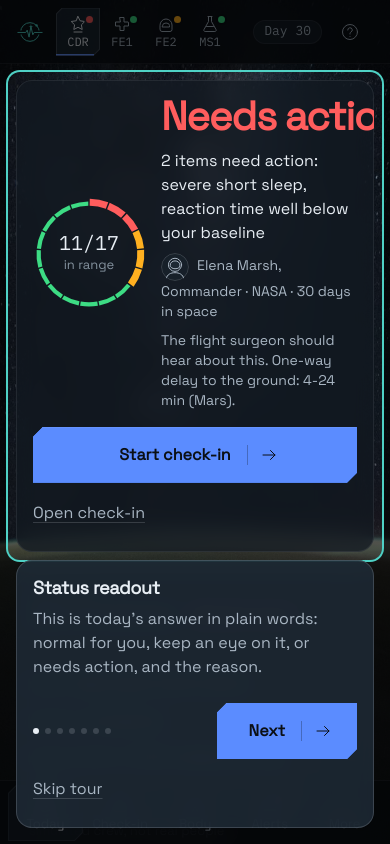
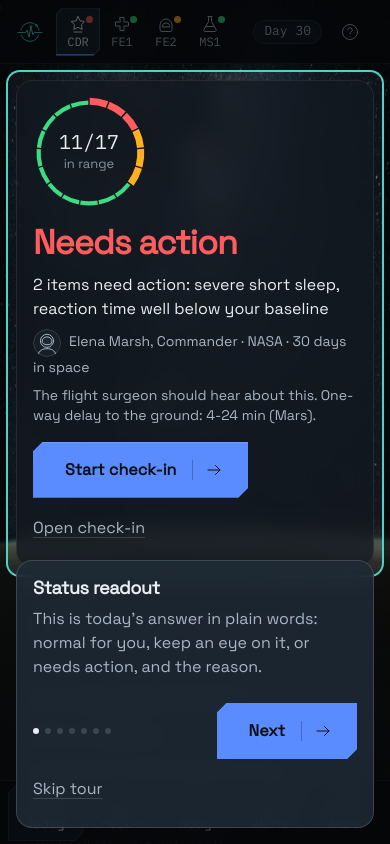
Before and after one commit to victor-andiazabal/victor-andiazabal, a React (Vite) app in the folder vigil/: page / in a window 390 px wide. Shown: the top 844 px of the page. Built offline with nearby package versions, Linux system fonts and the light colour scheme.

Commit message:
Stack the status panel on phones so the status word never clips

```diff
--- a/vigil/src/components/tile-extras.css
+++ b/vigil/src/components/tile-extras.css
@@ -37,6 +37,8 @@
 
 /* Status word on phones: smaller and allowed to wrap, so it never clips. */
 @media (max-width: 639px) {
-  .status-text { min-width: 0; }
-  .status-word { font-size: 34px; line-height: 1.05; white-space: normal; overflow-wrap: anywhere; }
+  /* Stack the ring above the words on phones; side by side leaves no room for the status word. */
+  .today-top .status-panel { display: grid; grid-template-columns: minmax(0, 1fr); justify-items: start; }
+  .today-top .status-panel .status-text { min-width: 0; width: 100%; }
+  .today-top .status-panel .status-word, .today-top .status-panel h1.status-word { font-size: 34px; line-height: 1.05; white-space: normal; overflow-wrap: anywhere; }
 }
```
